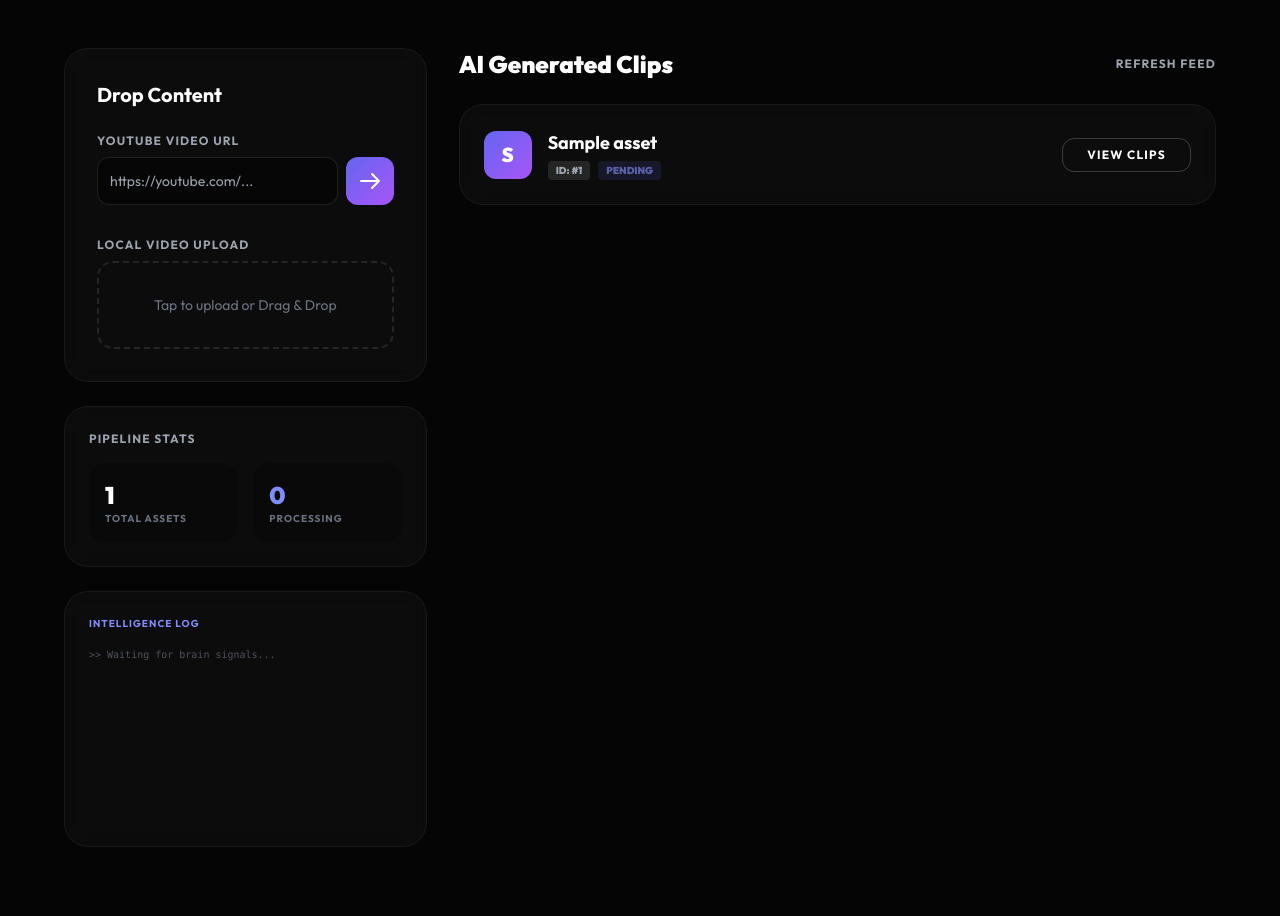
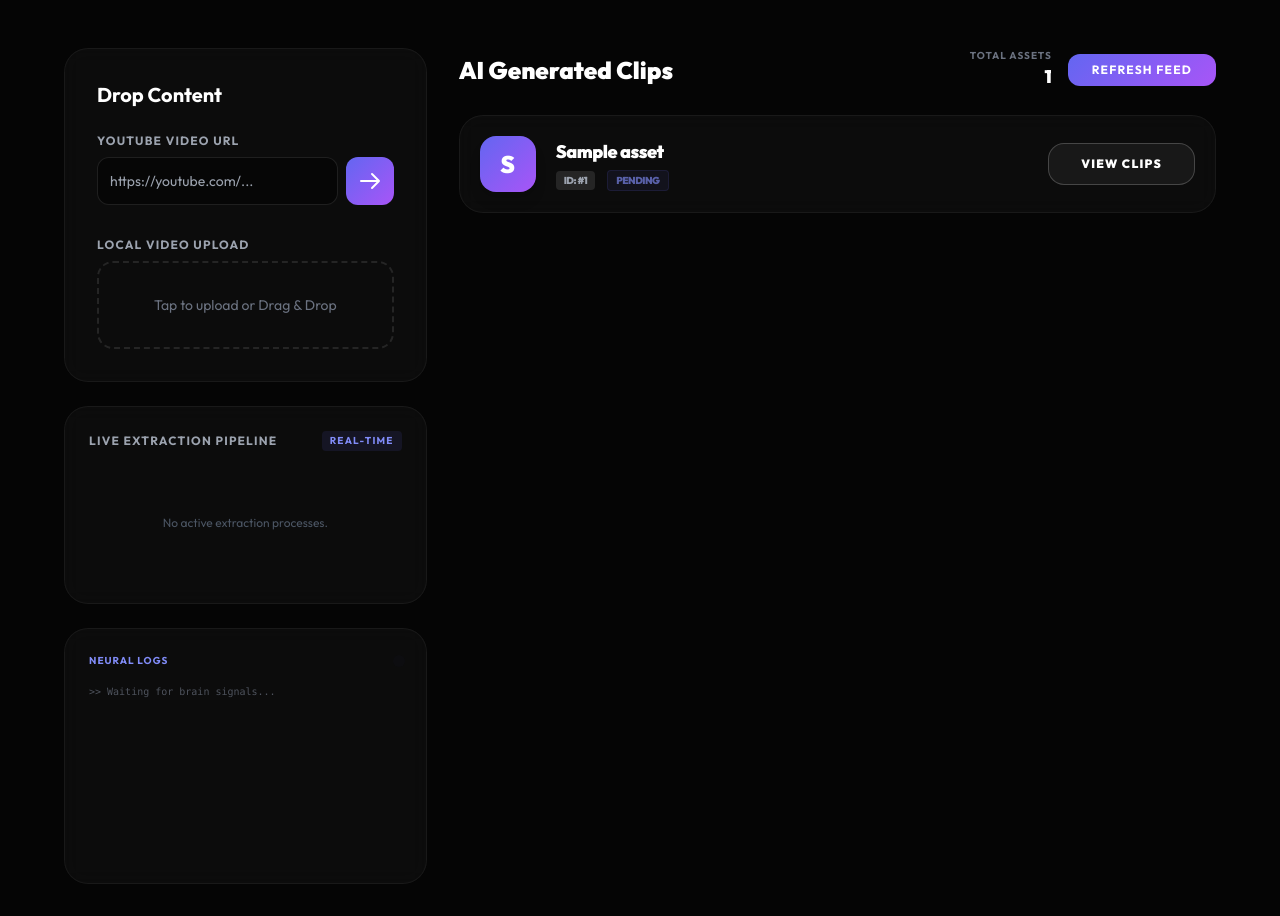
Before and after one commit to AdvaitaVisuals/biru_kataria, a FastAPI app: page / in a window 1280 px wide. Shown: the part 92-1008 px from the top of the page. Before the commit the page ends 939 px from the top, so only its background shows below. Run offline with FastAPI, Linux system fonts and the light colour scheme; tables that the repository leaves empty hold one stand-in row (values such as "Sample post"); some libraries are stand-ins or nearby versions.

Commit message:
UI Upgrade: Added Live Extraction Pipeline component for real-time progress tracking.

```diff
--- a/src/templates/index.html
+++ b/src/templates/index.html
@@ -66,6 +66,20 @@
         .animate-pulse-soft {
             animation: pulse-soft 2s infinite;
         }
+
+        .step-active {
+            color: #818cf8;
+            font-weight: 900;
+        }
+
+        .step-done {
+            color: #4ade80;
+            opacity: 1;
+        }
+
+        .step-pending {
+            color: #4b5563;
+        }
     </style>
 </head>
 
@@ -85,10 +99,10 @@
     <main class="max-w-6xl mx-auto grid grid-cols-1 lg:grid-cols-12 gap-8">
         <!-- Control Panel -->
         <section class="lg:col-span-4 space-y-6">
+            <!-- Upload Panel -->
             <div class="glass p-8 rounded-3xl">
                 <h2 class="text-xl font-bold mb-6">Drop Content</h2>
 
-                <!-- YT Link -->
                 <div class="mb-8">
                     <label class="block text-xs font-bold text-gray-400 uppercase tracking-widest mb-2">YouTube Video
                         URL</label>
@@ -105,7 +119,6 @@
                     </div>
                 </div>
 
-                <!-- Local Upload -->
                 <div>
                     <label class="block text-xs font-bold text-gray-400 uppercase tracking-widest mb-2">Local Video
                         Upload</label>
@@ -117,16 +130,16 @@
                 </div>
             </div>
 
-            <div class="glass p-6 rounded-3xl">
-                <h3 class="text-xs font-bold text-gray-400 uppercase tracking-widest mb-4">Pipeline Stats</h3>
-                <div class="grid grid-cols-2 gap-4">
-                    <div class="bg-black/30 p-4 rounded-2xl">
-                        <p class="text-2xl font-black" id="total-assets">0</p>
-                        <p class="text-[10px] text-gray-500 font-bold uppercase tracking-widest">Total Assets</p>
-                    </div>
-                    <div class="bg-black/30 p-4 rounded-2xl">
-                        <p class="text-2xl font-black text-indigo-400" id="active-tasks">0</p>
-                        <p class="text-[10px] text-gray-500 font-bold uppercase tracking-widest">Processing</p>
+            <!-- Pipeline Visualizer (NEW COMPONENT) -->
+            <div id="pipeline-visualizer" class="glass p-6 rounded-3xl space-y-4">
+                <h3 class="text-xs font-bold text-gray-400 uppercase tracking-widest flex items-center justify-between">
+                    Live Extraction Pipeline
+                    <span class="text-[10px] bg-indigo-500/10 text-indigo-400 px-2 py-0.5 rounded">Real-time</span>
+                </h3>
+
+                <div id="pipeline-content" class="space-y-6 py-4">
+                    <div class="text-center py-8">
+                        <p class="text-gray-600 text-xs font-medium">Ready for deployment. Submit a URL to begin.</p>
                     </div>
                 </div>
             </div>
@@ -135,7 +148,7 @@
             <div class="glass p-6 rounded-3xl h-64 flex flex-col">
                 <h3
                     class="text-[10px] font-bold text-indigo-400 uppercase tracking-widest mb-4 flex items-center justify-between">
-                    Intelligence Log
+                    Neural Logs
                     <span class="flex h-1.5 w-1.5 rounded-full bg-indigo-500 animate-ping"></span>
                 </h3>
                 <div id="activity-log"
@@ -149,13 +162,18 @@
         <section class="lg:col-span-8">
             <div class="flex items-center justify-between mb-6">
                 <h2 class="text-2xl font-black">AI Generated Clips</h2>
-                <button onclick="loadAssets()"
-                    class="text-xs font-bold text-gray-400 hover:text-white transition-colors uppercase tracking-widest">Refresh
-                    Feed</button>
+                <div class="flex items-center gap-4">
+                    <div class="text-right hidden md:block">
+                        <p class="text-[10px] text-gray-500 font-bold uppercase tracking-widest">Total Assets</p>
+                        <p class="text-lg font-black" id="total-assets">0</p>
+                    </div>
+                    <button onclick="loadAssets()"
+                        class="accent-gradient px-6 py-2 rounded-xl text-xs font-bold uppercase tracking-widest">Refresh
+                        Feed</button>
+                </div>
             </div>
 
-            <div id="assets-list" class="space-y-4">
-                <!-- Assets will appear here -->
+            <div id="assets-list" class="space-y-4 pb-20">
                 <div class="glass p-12 rounded-3xl text-center opacity-50 border-dashed border-2">
                     <p class="text-gray-500 font-medium">No assets found. Start the AI Army by uploading a video.</p>
                 </div>
@@ -165,13 +183,15 @@
 
     <!-- Modal for Clips -->
     <div id="clip-modal" class="fixed inset-0 bg-black/90 z-50 hidden flex items-center justify-center p-4">
-        <div class="glass max-w-5xl w-full max-h-[90vh] rounded-3xl overflow-hidden flex flex-col">
-            <div class="p-6 border-b border-white/10 flex justify-between items-center">
-                <h3 id="modal-title" class="text-xl font-bold">Clips Detail</h3>
-                <button onclick="closeModal()" class="text-gray-400 hover:text-white">&times; ESC</button>
+        <div class="glass max-w-5xl w-full max-h-[90vh] rounded-3xl overflow-hidden flex flex-col shadow-2xl">
+            <div class="p-6 border-b border-white/10 flex justify-between items-center bg-white/5">
+                <h3 id="modal-title" class="text-xl font-bold underline decoration-indigo-500 underline-offset-8">Clips
+                    Detail</h3>
+                <button onclick="closeModal()"
+                    class="text-gray-400 hover:text-white font-black text-2xl px-4">&times;</button>
             </div>
             <div id="modal-content"
-                class="flex-1 overflow-y-auto p-8 grid grid-cols-1 md:grid-cols-2 gap-8 custom-scrollbar">
+                class="flex-1 overflow-y-auto p-4 md:p-8 grid grid-cols-1 md:grid-cols-2 lg:grid-cols-3 gap-6 custom-scrollbar">
                 <!-- Clips will be injected here -->
             </div>
         </div>
@@ -189,10 +209,11 @@
         }
 
         async function submitYouTube() {
-            const url = document.getElementById('yt-url').value;
+            const urlInput = document.getElementById('yt-url');
+            const url = urlInput.value;
             if (!url) return;
 
-            logActivity(`Initializing YouTube link processing: ${url}`);
+            logActivity(`Processing Link: ${url}`);
             const btn = document.getElementById('yt-btn');
             btn.innerHTML = '...';
 
@@ -204,18 +225,53 @@
                 });
                 if (res.ok) {
                     const data = await res.json();
-                    document.getElementById('yt-url').value = '';
-                    logActivity(`Asset #${data.id} created successfully. Starting Vizard Pipeline...`, 'success');
+                    urlInput.value = '';
+                    logActivity(`Asset #${data.id} registered. Neural Engine engaged.`, 'success');
                     loadAssets();
-                    alert("✅ Link received! AI agents are now working. Refresh after 2-3 minutes.");
                 } else {
                     const err = await res.json();
-                    logActivity(`Failed to initialize: ${err.detail || 'Internal Error'}`, 'error');
+                    logActivity(`Registration Failed: ${err.detail || 'API Internal'}`, 'error');
                 }
             } catch (e) {
-                logActivity(`Connection Error: ${e.message}`, 'error');
+                logActivity(`Connection Interrupt: ${e.message}`, 'error');
             }
             btn.innerHTML = '<svg class="w-6 h-6 text-white" fill="none" stroke="currentColor" viewBox="0 0 24 24"><path stroke-linecap="round" stroke-linejoin="round" stroke-width="2" d="M14 5l7 7m0 0l-7 7m7-7H3"/></svg>';
+        }
+
+        function updatePipelineVisualizer(processingAssets) {
+            const content = document.getElementById('pipeline-content');
+            if (processingAssets.length === 0) {
+                content.innerHTML = `<div class="text-center py-8"><p class="text-gray-600 text-xs font-medium">No active extraction processes.</p></div>`;
+                return;
+            }
+
+            content.innerHTML = processingAssets.map(asset => {
+                // Mocking sub-steps based on simple logic for visual feedback
+                const steps = [
+                    { name: 'Downloading', status: 'done' },
+                    { name: 'Analyzing', status: 'active' },
+                    { name: 'Cutting Clips', status: 'pending' },
+                    { name: 'AI Captioning', status: 'pending' }
+                ];
+
+                return `
+                <div class="space-y-3 bg-white/5 p-4 rounded-2xl border border-white/5">
+                    <div class="flex justify-between items-center mb-1">
+                        <span class="text-[11px] font-black text-indigo-400 truncate w-32">${asset.title}</span>
+                        <span class="text-[10px] font-bold text-gray-500">ID #${asset.id}</span>
+                    </div>
+
+                    <div class="space-y-3">
+                        ${steps.map((s, idx) => `
+                            <div class="flex items-center gap-3">
+                                <div class="w-1.5 h-1.5 rounded-full ${s.status === 'done' ? 'bg-green-500' : (s.status === 'active' ? 'bg-indigo-500 animate-ping' : 'bg-gray-700')}"></div>
+                                <span class="text-[11px] ${s.status === 'active' ? 'step-active' : (s.status === 'done' ? 'step-done font-bold' : 'step-pending')}">${s.name}</span>
+                            </div>
+                        `).join('')}
+                    </div>
+                </div>
+                `;
+            }).join('');
         }
 
         async function loadAssets() {
@@ -224,44 +280,45 @@
                 const assets = await res.json();
 
                 document.getElementById('total-assets').innerText = assets.length;
-                document.getElementById('active-tasks').innerText = assets.filter(a => a.status === 'PROCESSING').length;
+                const processing = assets.filter(a => a.status === 'PROCESSING');
+                updatePipelineVisualizer(processing);
 
                 const list = document.getElementById('assets-list');
                 if (assets.length === 0) return;
 
                 list.innerHTML = assets.map(asset => {
-                    let statusColor = 'bg-indigo-500/20 text-indigo-400 animate-pulse';
-                    if (asset.status === 'READY') statusColor = 'bg-green-500/20 text-green-400';
-                    if (asset.status === 'FAILED') statusColor = 'bg-red-500/20 text-red-400';
+                    let statusColor = 'bg-indigo-500/10 text-indigo-400 border border-indigo-500/20 animate-pulse';
+                    if (asset.status === 'READY') statusColor = 'bg-green-500/10 text-green-400 border border-green-500/20';
+                    if (asset.status === 'FAILED') statusColor = 'bg-red-500/10 text-red-500 border border-red-500/20';
 
                     return `
-                    <div id="asset-${asset.id}" data-status="${asset.status}" class="glass p-6 rounded-3xl flex flex-col md:flex-row md:items-center justify-between hover:bg-white/5 transition-all group gap-4">
-                        <div class="flex items-center gap-4">
-                            <div class="w-12 h-12 rounded-xl accent-gradient flex items-center justify-center font-black text-xl shrink-0">
+                    <div id="asset-${asset.id}" class="glass p-5 rounded-3xl flex flex-col md:flex-row md:items-center justify-between hover:bg-white/5 transition-all group gap-4 relative overflow-hidden">
+                        <div class="flex items-center gap-5">
+                            <div class="w-14 h-14 rounded-2xl accent-gradient flex items-center justify-center font-black text-2xl shrink-0 shadow-lg">
                                 ${asset.title.charAt(0).toUpperCase()}
                             </div>
                             <div class="min-w-0 flex-1">
-                                <h3 class="font-bold text-lg truncate">${asset.title}</h3>
-                                <div class="flex items-center gap-2 mt-1">
-                                    <span class="text-[10px] uppercase font-black px-2 py-0.5 rounded bg-white/10 text-gray-400">
+                                <h3 class="font-black text-lg truncate tracking-tight">${asset.title}</h3>
+                                <div class="flex items-center gap-3 mt-1">
+                                    <span class="text-[10px] uppercase font-black px-2 py-0.5 rounded bg-white/10 text-gray-400 tracking-tighter">
                                         ID: #${asset.id}
                                     </span>
-                                    <span class="text-[10px] uppercase font-black px-2 py-0.5 rounded ${statusColor}">
+                                    <span class="text-[10px] uppercase font-black px-2 py-0.5 rounded ${statusColor} tracking-tighter">
                                         ${asset.status}
                                     </span>
                                 </div>
-                                ${asset.error_message ? `<p class="text-[11px] text-red-500 mt-2 font-medium bg-red-500/10 p-2 rounded-lg border border-red-500/20 leading-tight">⚠️ ERROR: ${asset.error_message}</p>` : ''}
+                                ${asset.error_message ? `<p class="text-[11px] text-red-400 mt-2 font-mono bg-red-400/5 p-2 rounded-lg border border-red-400/10">⚠️ ${asset.error_message}</p>` : ''}
                             </div>
                         </div>
-                        <div class="flex gap-2">
-                             <button onclick="viewClips(${asset.id}, '${asset.title}')" class="btn-ghost px-6 py-2 rounded-xl text-xs font-bold uppercase tracking-widest whitespace-nowrap">
+                        <div class="flex md:flex-col gap-2">
+                             <button onclick="viewClips(${asset.id}, '${asset.title}')" class="btn-ghost px-8 py-3 rounded-2xl text-xs font-black uppercase tracking-widest whitespace-nowrap bg-white/5">
                                 View Clips
                             </button>
                         </div>
                     </div>
                 `}).join('');
             } catch (e) {
-                console.error("Failed to load assets feed", e);
+                console.error("Feed Update Failed", e);
             }
         }
 
@@ -270,7 +327,7 @@
             const modal = document.getElementById('clip-modal');
             const content = document.getElementById('modal-content');
 
-            content.innerHTML = '<div class="col-span-full py-20 text-center font-bold text-gray-400 uppercase tracking-widest animate-pulse">Syncing with Intelligence Layer...</div>';
+            content.innerHTML = '<div class="col-span-full py-40 text-center font-black text-gray-500 uppercase tracking-[0.3em] animate-pulse">Syncing Intelligence...</div>';
             modal.classList.remove('hidden');
 
             try {
@@ -279,10 +336,11 @@
 
                 if (!data.clips || data.clips.length === 0) {
                     content.innerHTML = `
-                    <div class="col-span-full py-20 text-center space-y-4">
-                        <p class="text-indigo-400 font-bold uppercase tracking-widest">AI is still cutting clips...</p>
-                        <p class="text-xs text-gray-500">Wait for status to become READY. Vizard typically takes 3-5 mins.</p>
-                        <button onclick="viewClips(${id}, '${title}')" class="btn-ghost px-6 py-2 rounded-xl text-xs font-bold uppercase">Check Again Now</button>
+                    <div class="col-span-full py-20 text-center space-y-6">
+                        <div class="w-20 h-20 bg-indigo-500/10 rounded-full flex items-center justify-center mx-auto animate-bounce text-indigo-400 text-3xl font-black">?</div>
+                        <p class="text-indigo-400 font-black uppercase tracking-[0.2em]">Clips are being forged...</p>
+                        <p class="text-xs text-gray-500 max-w-xs mx-auto">Vizard Engine is analyzing viral potential. This usually takes 5-10 minutes for full accuracy.</p>
+                        <button onclick="viewClips(${id}, '${title}')" class="btn-ghost px-8 py-3 rounded-2xl text-[10px] font-black uppercase border-indigo-500/50 text-indigo-400">Re-Check Pipeline Status</button>
                     </div>`;
                     return;
                 }
@@ -292,25 +350,34 @@
                     try { if (clip.transcription) caption = JSON.parse(clip.transcription); } catch (ex) { }
 
                     return `
-                    <div class="space-y-4">
-                        <div class="aspect-[9/16] bg-black rounded-3xl overflow-hidden border border-white/5 shadow-2xl relative group">
+                    <div class="space-y-4 group">
+                        <div class="aspect-[9/16] bg-black rounded-[2.5rem] overflow-hidden border border-white/5 shadow-2xl relative">
                             <video src="${clip.file_path}" controls class="w-full h-full object-cover"></video>
+                            <div class="absolute top-4 left-4">
+                                <span class="bg-indigo-500 text-white text-[10px] font-black px-3 py-1 rounded-full shadow-xl">SCORE: ${clip.virality_score}</span>
+                            </div>
                         </div>
-                        <div class="bg-white/5 p-4 rounded-2xl">
+                        <div class="glass p-5 rounded-[2rem] border-white/5">
                             <div class="flex justify-between items-center mb-4">
-                                <span class="text-xs font-black text-indigo-400 px-2 py-1 bg-indigo-500/10 rounded tracking-widest uppercase">Virality: ${clip.virality_score}/100</span>
-                                <span class="text-xs font-bold text-gray-500">${Math.round(clip.duration)}s</span>
+                               <p class="text-[10px] text-gray-500 font-black uppercase leading-none">Intelligence Pack</p>
+                               <span class="text-xs font-bold text-gray-400">${Math.round(clip.duration)}s</span>
                             </div>
-                            <h4 class="text-xs font-bold text-gray-400 uppercase tracking-widest mb-2">Insta Caption</h4>
-                            <p class="text-sm bg-black/40 p-3 rounded-xl border border-white/5 mb-4">${caption.ig}</p>
 
-                            <h4 class="text-xs font-bold text-gray-400 uppercase tracking-widest mb-2">YT Title</h4>
-                            <p class="text-sm bg-black/40 p-3 rounded-xl border border-white/5">${caption.yt}</p>
+                            <div class="space-y-4">
+                                <div>
+                                    <h4 class="text-[9px] font-black text-gray-600 uppercase tracking-widest mb-1.5">Viral Caption</h4>
+                                    <p class="text-xs bg-black/40 p-4 rounded-2xl border border-white/5 text-gray-200 font-medium leading-relaxed">${caption.ig}</p>
+                                </div>
+                                <div>
+                                    <h4 class="text-[9px] font-black text-gray-600 uppercase tracking-widest mb-1.5">SEO Title</h4>
+                                    <p class="text-xs bg-black/40 p-3 rounded-2xl border border-white/5 text-gray-400 font-bold tracking-tight">${caption.yt}</p>
+                                </div>
+                            </div>
                         </div>
                     </div>
                 `}).join('');
             } catch (e) {
-                content.innerHTML = '<div class="col-span-full py-20 text-center text-red-500 font-bold uppercase tracking-widest">Failed to communicate with API</div>';
+                content.innerHTML = '<div class="col-span-full py-40 text-center text-red-500 font-black uppercase tracking-widest italic opacity-50">Neural Link Severed by API.</div>';
             }
         }
 
@@ -318,7 +385,6 @@
             document.getElementById('clip-modal').classList.add('hidden');
         }
 
-        // Drag & Drop for local files
         const dropZone = document.getElementById('drop-zone');
         const fileInput = document.getElementById('file-input');
 
@@ -332,27 +398,26 @@
             formData.append('file', file);
             formData.append('title', file.name.split('.')[0]);
 
-            logActivity(`Starting upload of ${file.name}...`);
-            dropZone.innerHTML = '<div class="animate-pulse text-indigo-400 font-bold tracking-widest uppercase">Uploading...</div>';
+            logActivity(`Uploading: ${file.name}...`);
+            dropZone.innerHTML = '<div class="animate-pulse text-indigo-400 font-black tracking-widest uppercase">Transmitting...</div>';
 
             try {
                 const res = await fetch(`${API_BASE}/assets/upload`, { method: 'POST', body: formData });
                 if (res.ok) {
                     const data = await res.json();
-                    logActivity(`Uploaded successfully. Asset ID: #${data.id}`, 'success');
+                    logActivity(`Reception Successful. ID: #${data.id}`, 'success');
                     loadAssets();
                 } else {
-                    logActivity(`Upload failed. Check Vercel logs.`, 'error');
+                    logActivity(`Transmission Fault.`, 'error');
                 }
             } catch (e) {
-                logActivity(`Connection Error during upload.`, 'error');
+                logActivity(`Network Drift. Check Logs.`, 'error');
             }
             dropZone.innerHTML = '<div class="text-gray-500 text-sm">Tap to upload or Drag & Drop</div>';
         }
 
-        // Initial Load
         loadAssets();
-        setInterval(loadAssets, 30 * 1000); // Auto refresh feed every 30s
+        setInterval(loadAssets, 30000); // 30s Loop
     </script>
 </body>
 
```
